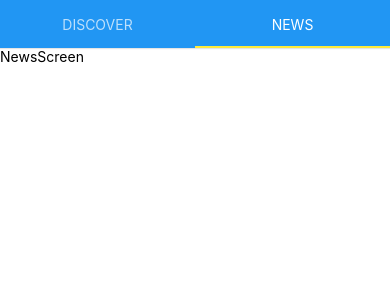
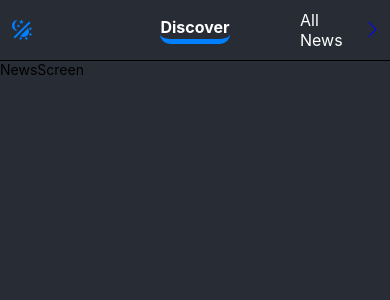
Before and after one commit to sayamalvi/react-native-news-app, a React Native app: screen / in a window 390 px wide. Shown: the top 300 px of the page. Built offline with nearby package versions, Linux system fonts and the light colour scheme.

Commit message:
Tab bar done

```diff
--- a/App.js
+++ b/App.js
@@ -2,9 +2,11 @@
 import InshortTab from "./components/InshortTab";
 
 export default function App() {
-  return <View style={styles.container}>
-    <InshortTab />
-  </View>;
+  return (
+    <View style={{ ...styles.container, backgroundColor: "#282C35" }}>
+      <InshortTab />
+    </View>
+  );
 }
 
 const styles = StyleSheet.create({
--- a/components/InshortTab.js
+++ b/components/InshortTab.js
@@ -1,9 +1,9 @@
-import {useWindowDimensions } from "react-native";
+import { useWindowDimensions } from "react-native";
 import React, { useState } from "react";
 import { SceneMap, TabView } from "react-native-tab-view";
 import DiscoverScreen from "../screens/DiscoverScreen";
 import NewsScreen from "../screens/NewsScreen";
-
+import TopNavigation from "./TopNavigation";
 const InshortTab = () => {
   const layout = useWindowDimensions();
   const [index, setIndex] = useState(1);
@@ -21,6 +21,7 @@
       renderScene={renderScene}
       onIndexChange={setIndex}
       initialLayout={{ width: layout.width }}
+      renderTabBar={() => <TopNavigation index={index} setIndex={setIndex} />}
     />
   );
 };
--- /dev/null
+++ b/components/TopNavigation.js
@@ -0,0 +1,84 @@
+import { View, Text, StyleSheet, TouchableOpacity } from "react-native";
+import React from "react";
+import {
+  AntDesign,
+  MaterialCommunityIcons,
+  SimpleLineIcons,
+} from "@expo/vector-icons";
+
+const TopNavigation = ({ index, setIndex }) => {
+  return (
+    <View style={{ ...styles.container, backgroundColor: "#282c35" }}>
+      {index === 0 ? (
+        <TouchableOpacity
+          style={styles.left}
+          onPress={() => setIndex(index === 0 ? 1 : 0)}
+        >
+          <SimpleLineIcons name="arrow-left" color="#0007FF" size={15} />
+          <Text style={{ ...styles.text, color: "lightgrey" }}>Discover</Text>
+        </TouchableOpacity>
+      ) : (
+        <TouchableOpacity style={styles.left}>
+          <Text style={{ ...styles.text, color: "lightgrey" }}>
+            <MaterialCommunityIcons
+              name="theme-light-dark"
+              size={24}
+              color="#007FFF"
+            />
+          </Text>
+        </TouchableOpacity>
+      )}
+      <Text style={{ ...styles.center, color: "white" }}>
+        {index === 0 ? "All News" : "Discover"}
+      </Text>
+      {index === 0 ? (
+        <TouchableOpacity style={styles.right}>
+          <Text>
+            <AntDesign name="reload1" size={24} color="#007FFF" />
+          </Text>
+        </TouchableOpacity>
+      ) : (
+        <TouchableOpacity
+          style={styles.left}
+          onPress={() => setIndex(index === 0 ? 1 : 0)}
+        >
+          <Text style={{ ...styles.text, color: "white" }}>All News</Text>
+          <SimpleLineIcons name="arrow-right" color="#0007FF" size={15} />
+        </TouchableOpacity>
+      )}
+    </View>
+  );
+};
+
+const styles = StyleSheet.create({
+  container: {
+    flexDirection: "row",
+    justifyContent: "space-between",
+    padding: 10,
+    alignItems: "center",
+    borderBottomWidth: 0.5,
+    borderBottomColor: "black",
+  },
+  left: {
+    flexDirection: "row",
+    alignItems: "center",
+    width: 80,
+    justifyContent: "space-between",
+  },
+  right: {
+    width: 80,
+    alignItems: "flex-end",
+  },
+  center: {
+    paddingBottom: 2,
+    borderBottomColor: "#007FFF",
+    borderBottomWidth: 5,
+    borderRadius: 10,
+    fontSize: 16,
+    fontWeight: "700",
+  },
+  text: {
+    fontSize: 16,
+  },
+});
+export default TopNavigation;
--- a/package.json
+++ b/package.json
@@ -9,6 +9,7 @@
     "web": "expo start --web"
   },
   "dependencies": {
+    "@expo/vector-icons": "^13.0.0",
     "expo": "~49.0.5",
     "expo-status-bar": "~1.6.0",
     "react": "18.2.0",
```
Also changed, not shown: 1 other file (tests, documents, lock files or other folders).
